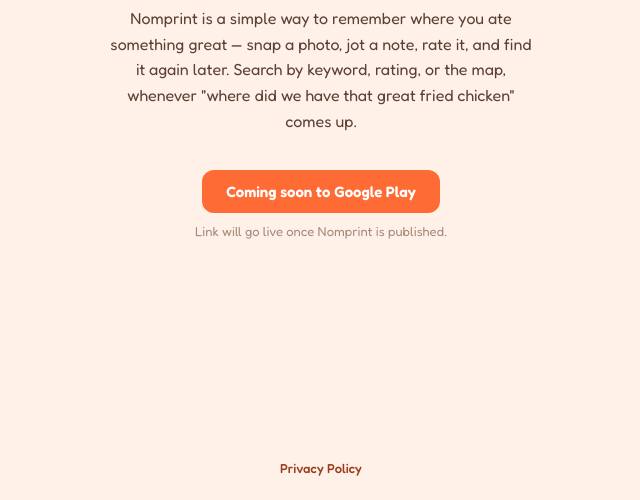
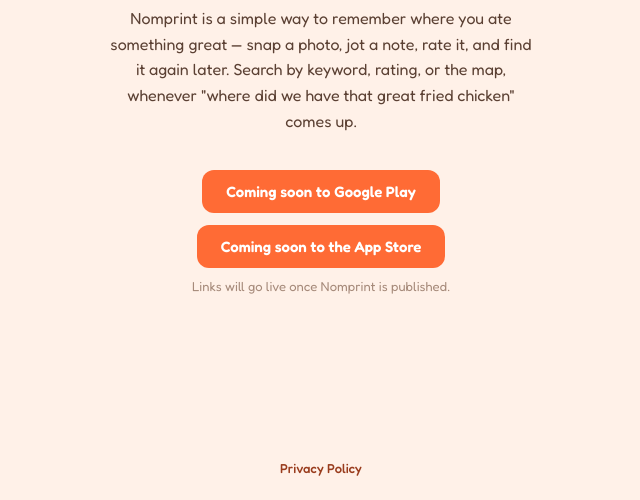
Before and after one commit to Skao/nomprint-site, a plain HTML site: page index.html in a window 1280 px wide. Shown: the part 300-800 px from the top of the page, without its empty margins (319-959 px from the left). Drawn offline with Linux system fonts and the light colour scheme.

Commit message:
Add App Store badge and privacy contact email

```diff
--- a/index.html
+++ b/index.html
@@ -59,6 +59,12 @@
       color: #5b4033;
       margin: 0 0 36px;
     }
+    .store-badges {
+      display: flex;
+      flex-wrap: wrap;
+      justify-content: center;
+      gap: 12px;
+    }
     .store-badge {
       display: inline-flex;
       align-items: center;
@@ -101,8 +107,11 @@
       jot a note, rate it, and find it again later. Search by keyword, rating, or the map,
       whenever "where did we have that great fried chicken" comes up.
     </p>
-    <a class="store-badge" href="#" aria-disabled="true">Coming soon to Google Play</a>
-    <p class="store-note">Link will go live once Nomprint is published.</p>
+    <div class="store-badges">
+      <a class="store-badge" href="#" aria-disabled="true">Coming soon to Google Play</a>
+      <a class="store-badge" href="#" aria-disabled="true">Coming soon to the App Store</a>
+    </div>
+    <p class="store-note">Links will go live once Nomprint is published.</p>
   </main>
   <footer>
     <a href="privacy.html">Privacy Policy</a>
```
Also changed, not shown: privacy.html (+1 -1 lines).
